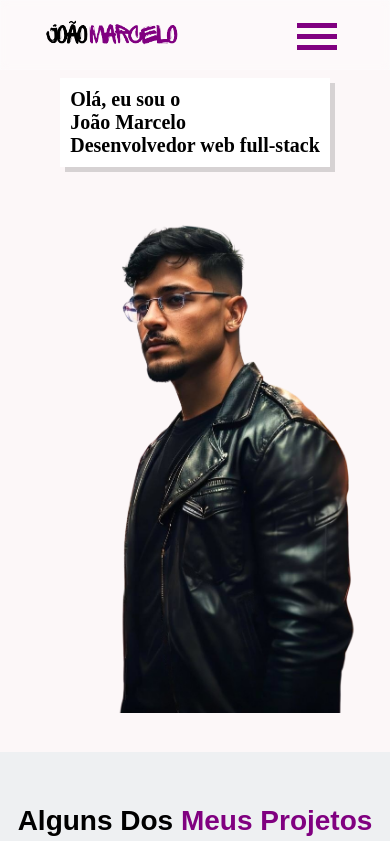
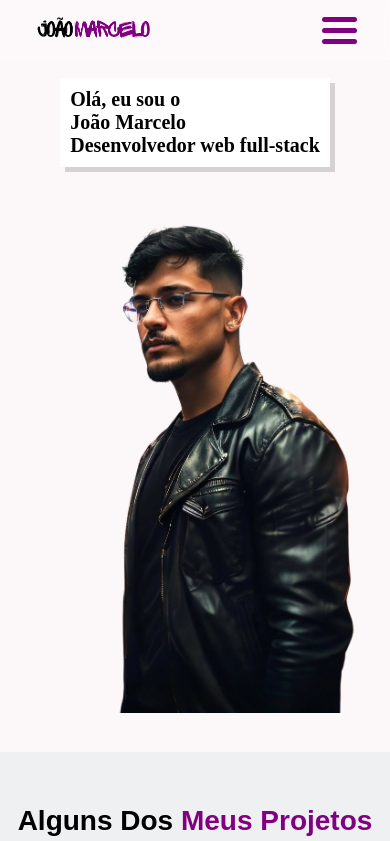
Before and after one commit to JohnnyNWT/my-portfolio, a React (Create React App) app: page / in a window 390 px wide. Shown: the top 841 px of the page. Built offline with nearby package versions, Linux system fonts and the light colour scheme; the HTML template or start-up script is replaced by a standard one.

Commit message:
FEAT: ajustando tamanho dos botões da nav bar

```diff
--- a/src/css/Header.css
+++ b/src/css/Header.css
@@ -103,6 +103,17 @@
     display: none;
   }
 
+  .img-logo {
+    width: 120px;
+    margin-left: 0px;
+  }
+
+  .container-principal {
+    height: 60px;
+    /* position: static; */
+    /* background-color: #FCF7F8; */
+  }
+
   .one,
   .two,
   .three {
@@ -111,12 +122,12 @@
     width: 100%;
     margin: 6px auto;
     transition-duration: 0.3s;
+    border-radius: 10px;
   }
 
   .menu-toggle {
-    width: 40px;
-    height: 30px;
-    margin-right: 20px;
+    width: 35px;
+    /* margin-right: 20px; */
   }
 
   .menu-section.on {
--- a/src/css/Projects.css
+++ b/src/css/Projects.css
@@ -10,6 +10,13 @@
   opacity: 0;
   filter: blur(15px);
   transform: translateX(-100%);
+  transition: all 1.5s;
+}
+
+.hidden-text {
+  opacity: 0;
+  filter: blur(15px);
+  transform: translateY(100%);
   transition: all 1.5s;
 }
 
--- a/src/pages/Projects.jsx
+++ b/src/pages/Projects.jsx
@@ -35,8 +35,8 @@ class Projects extends React.Component {
   render() {
     return(
       <div id='Projects' className='container-projects'>
-        <h2 ref={this.projectTitleRef} className="head-text hidden">Alguns dos <span className="span-my-projects">meus projetos</span><br/> como dev</h2>
-        <div ref={this.projectCardRef} className="cards-container hidden">
+        <h2 ref={this.projectTitleRef} className="head-text hidden-text">Alguns dos <span className="span-my-projects">meus projetos</span><br/> como dev</h2>
+        <div ref={this.projectCardRef} className="cards-container card-project-hidden">
           {dataProjects.map(({srcImage, projectName, projectDescription, linkGitHubProject, linkViewProject}) => (
             <div className="card">
               <div className="image-card">
--- a/src/pages/Skills.jsx
+++ b/src/pages/Skills.jsx
@@ -1,13 +1,13 @@
-import React from 'react';
+import React, { Component, createRef } from 'react';
 import dataSkills from '../data/Skills';
 import '../css/Skills.css';
 
-class Skills extends React.Component {
+class Skills extends Component {
   constructor(props) {
     super(props);
-    this.skillsTitleRef = React.createRef();
-    this.skillsDivCardRef = React.createRef();
-    this.skillsDivExpListRef = React.createRef();
+    this.skillsTitleRef = createRef();
+    this.skillsDivCardRef = createRef();
+    this.skillsDivExpListRef = createRef();
   }
 
   componentDidMount() {
@@ -37,7 +37,7 @@ class Skills extends React.Component {
   render() {
     return (
       <div className='container-skills' id='Skills'>
-        <h2 className='head-text hidden' ref={this.skillsTitleRef}>Skills & Experiências</h2>
+        <h2 className='head-text hidden-text' ref={this.skillsTitleRef}>Skills & Experiências</h2>
         <div className="container-skills-exp">
           <div className="all-cards hidden" ref={this.skillsDivCardRef}>
             {dataSkills.map(({ srcImage, skillName }) => (
@@ -49,7 +49,7 @@ class Skills extends React.Component {
               </div>
             ))}
           </div>
-          <div className="exp-list" ref={this.skillsDivExpListRef}>
+          <div className="exp-list hidden" ref={this.skillsDivExpListRef}>
             <div className="container-exp">
               <div className="exp-year">
                 <p className="p-exp-year">2020/2023</p>
```
